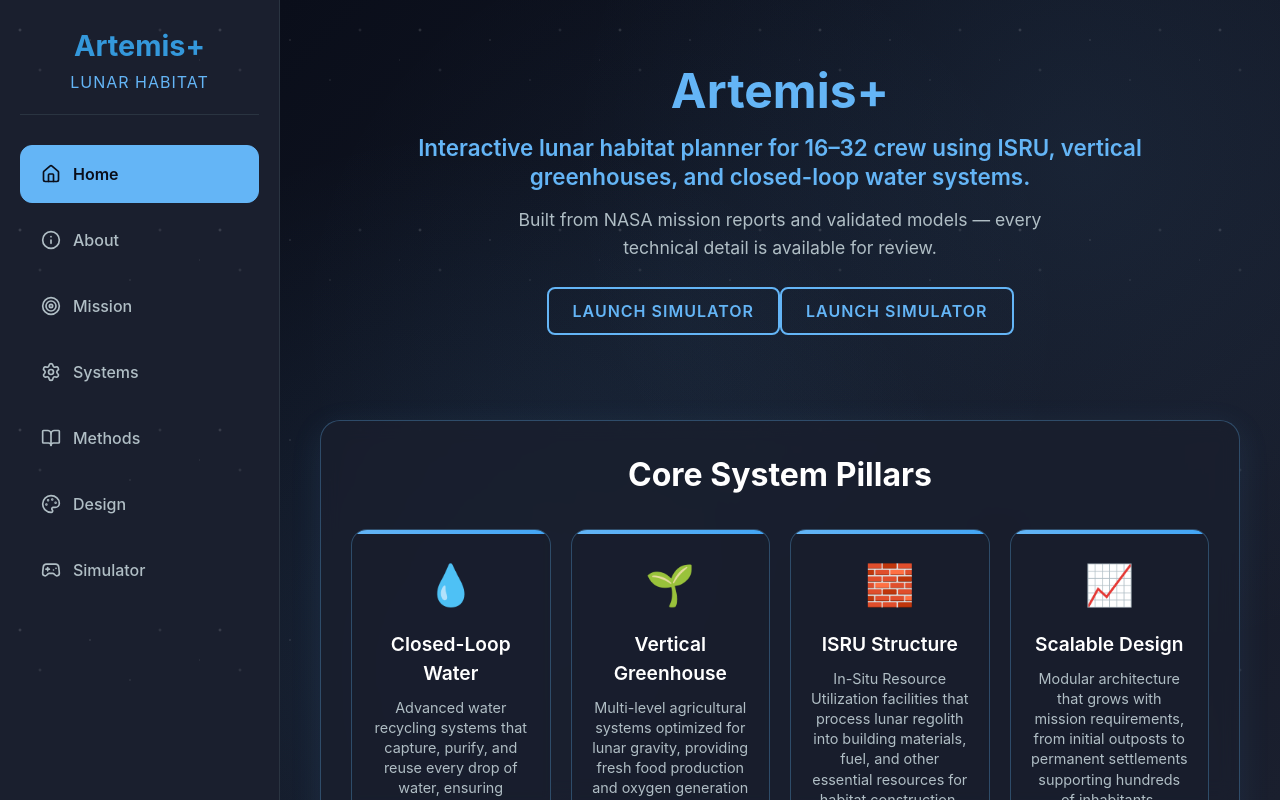
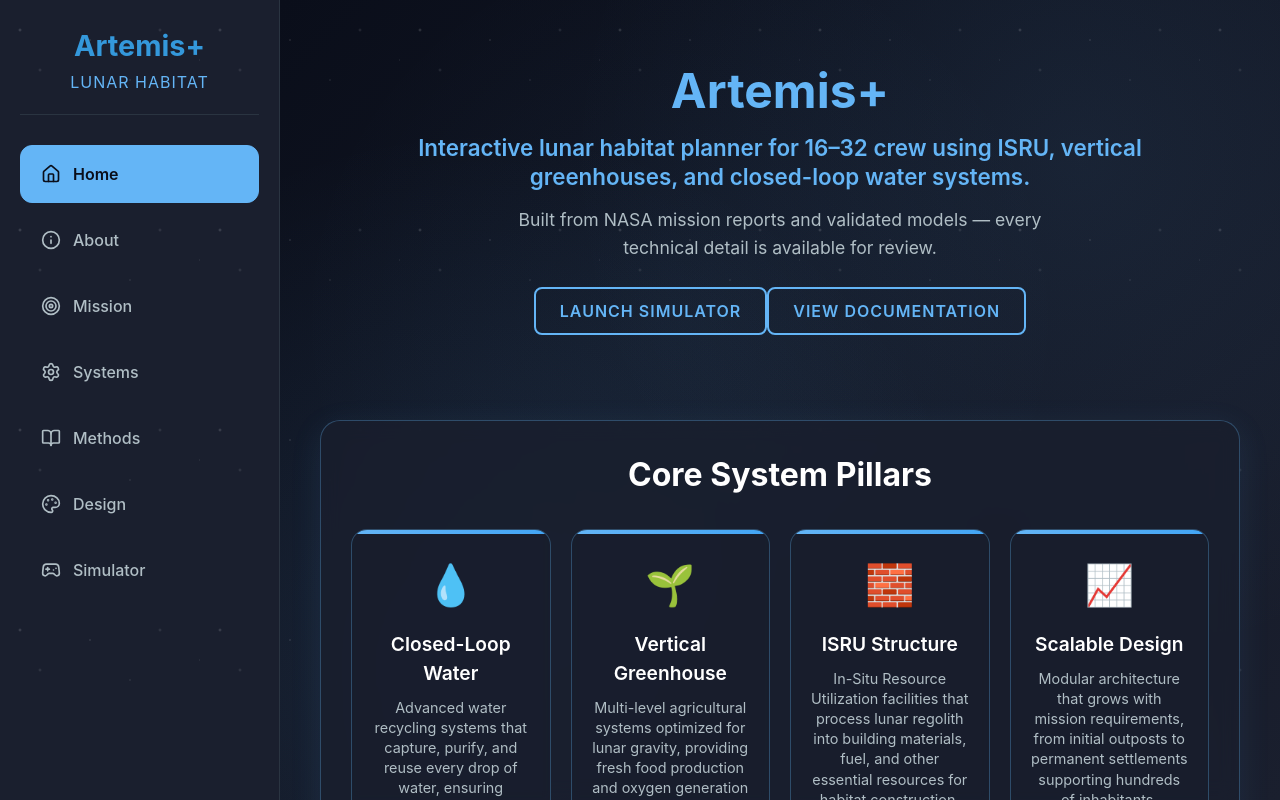
Before and after one commit to zero-abd/NSAC-2025, a React (Vite) app in the folder frontend/: page / in a window 1280 px wide. Built offline with nearby package versions, Linux system fonts and the light colour scheme.

Commit message:
Update LandingPage.tsx
button added newwwwwwwwwww

```diff
--- a/frontend/src/components/LandingPage.tsx
+++ b/frontend/src/components/LandingPage.tsx
@@ -26,12 +26,15 @@
             >
               Launch Simulator
             </button>
-                        <button
+
+            <a
+              href="https://drive.google.com/your-link-here"
+              target="_blank"
+              rel="noopener noreferrer"
               className="cta-button"
-              onClick={onNavigateToSimulator}
             >
-              Launch Simulator
-            </button>
+              View Documentation
+            </a>
           </div>
         </div>
 
```
